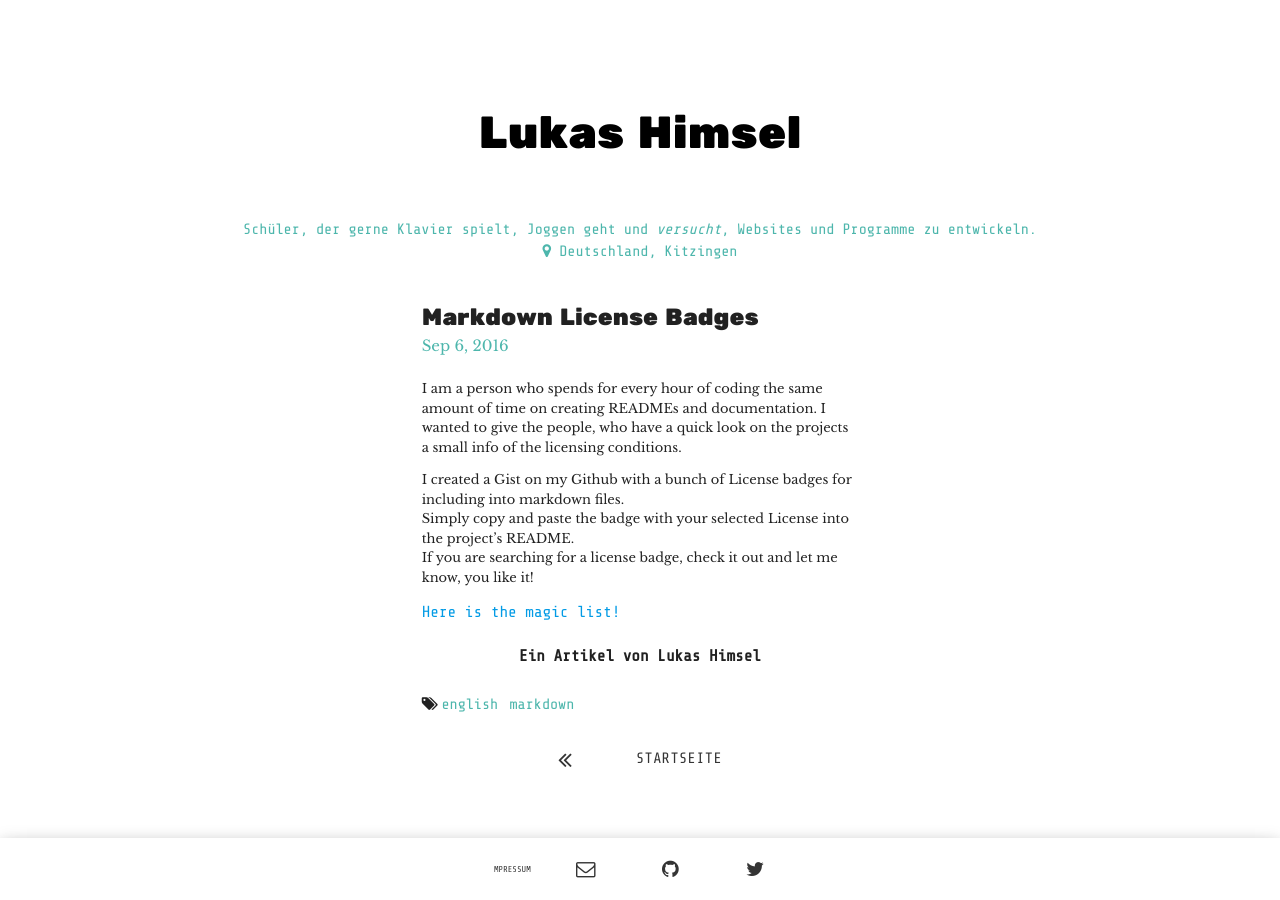
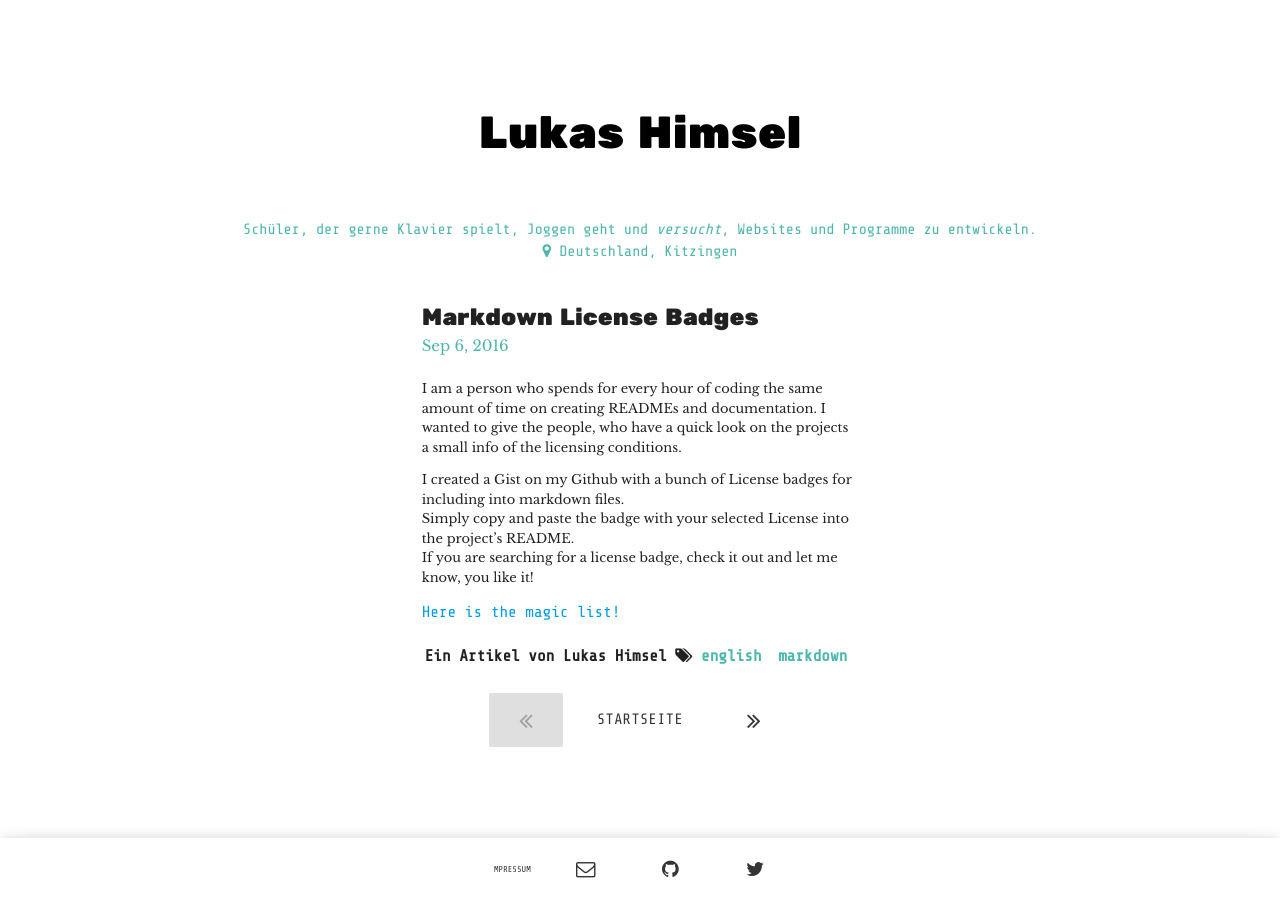
Before and after one commit to lukas-h/material-theme, a Jekyll site: the page built from _posts/2016-09-06-markdown-license-badges.md, in a window 1280 px wide. Built offline with Jekyll 4.4.1, drawn with Linux system fonts in a browser that asks for light colours; some web fonts are replaced.

Commit message:
fix design

```diff
--- a/_layouts/post.html
+++ b/_layouts/post.html
@@ -14,22 +14,30 @@
     {{ content }}
   </div>
 
-  {% if page.author %}
-  <p class="my-text-author">{{ site.name_badge }} {{ page.author }}</p>
-  {% endif %}
+  <p class="center-align my-text-author">
+    {% if page.author %}
+      <span>{{ site.name_badge }} {{ page.author }}</span>
+    {% endif %}
 
-  {% if page.tags %}
-    <p>
+    {% if page.tags %}
       <i class="fa fa-tags" aria-hidden="true"></i>
       {% for tag in page.tags %}
         <span class="my-tag">{{ tag }}</span>&ensp;
       {% endfor %}
-    </p>
-  {% endif %}
+    {% endif %}
+  </p>
 
   <div class="center-align">
-  {% if page.previous.url %}<a class="waves-effect waves-teal btn-flat btn-large my-thin-btn" href="{{ page.previous.url | prepend: site.baseurl }}"><i class="fa fa-angle-double-left" aria-hidden="true"></i></a>{% endif %}
+  {% if page.next.url %}
+    <a class="waves-effect waves-teal btn-flat btn-large my-thin-btn" href="{{ page.next.url | prepend: site.baseurl }}"><i class="fa fa-angle-double-left" aria-hidden="true"></i></a>
+  {% else %}
+    <a class="waves-effect waves-teal btn-flat btn-large my-thin-btn disabled"><i class="fa fa-angle-double-left" aria-hidden="true"></i></a>
+  {% endif %}
   <a class="waves-effect waves-teal btn-flat btn-large" href="{{ site.baseurl }}/">{{ site.home_btn }}</a>
-  {% if page.next.url %}<a class="waves-effect waves-teal btn-flat btn-large my-thin-btn" href="{{ page.next.url | prepend: site.baseurl }}"><i class="fa fa-angle-double-right" aria-hidden="true"></i></a>{% endif %}
+  {% if page.previous.url %}
+    <a class="waves-effect waves-teal btn-flat btn-large my-thin-btn" href="{{ page.previous.url | prepend: site.baseurl }}"><i class="fa fa-angle-double-right" aria-hidden="true"></i></a>
+  {% else %}
+        <a class="waves-effect waves-teal btn-flat btn-large my-thin-btn disabled"><i class="fa fa-angle-double-right" aria-hidden="true"></i></a>
+  {% endif %}
   </div>
 </article>
--- a/styles/main.css
+++ b/styles/main.css
@@ -204,7 +204,6 @@
     font-family: 'Share Tech Mono', monospace;
     font-weight: bold;
     margin: 20px 0 25px;
-    text-align: center;
 }
 .my-text-body a{
     font-size: 16px;
```
